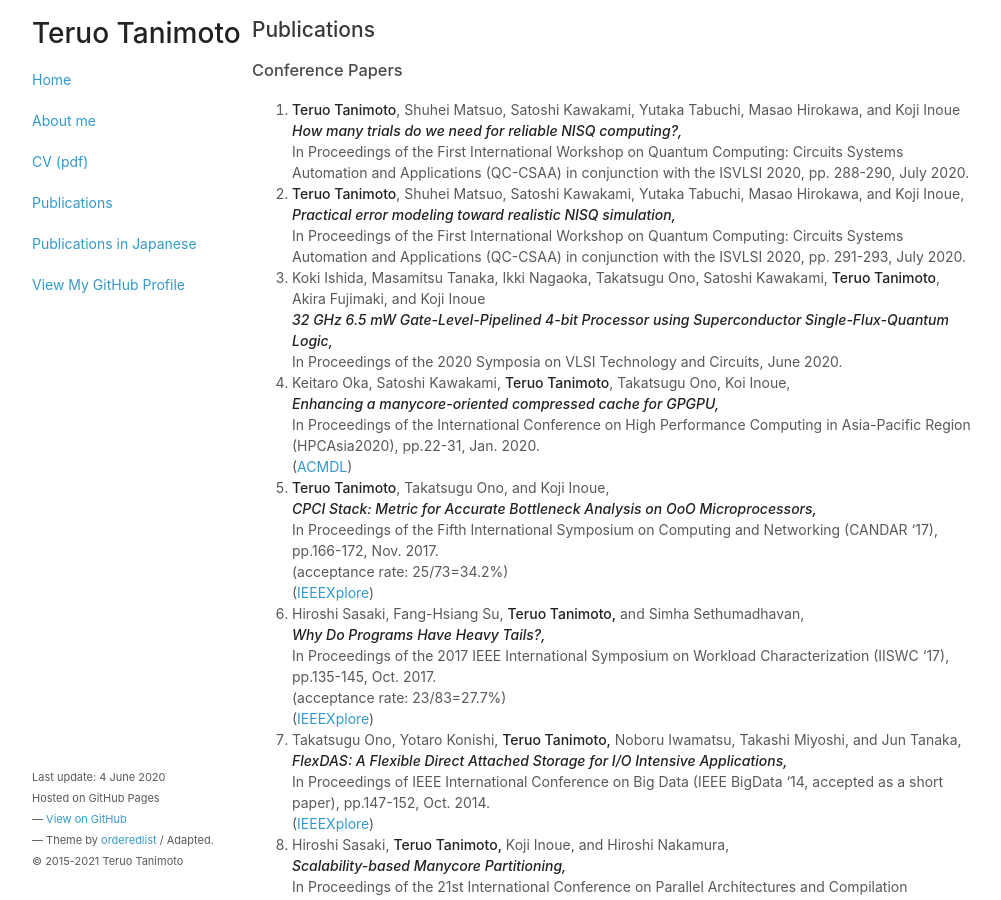
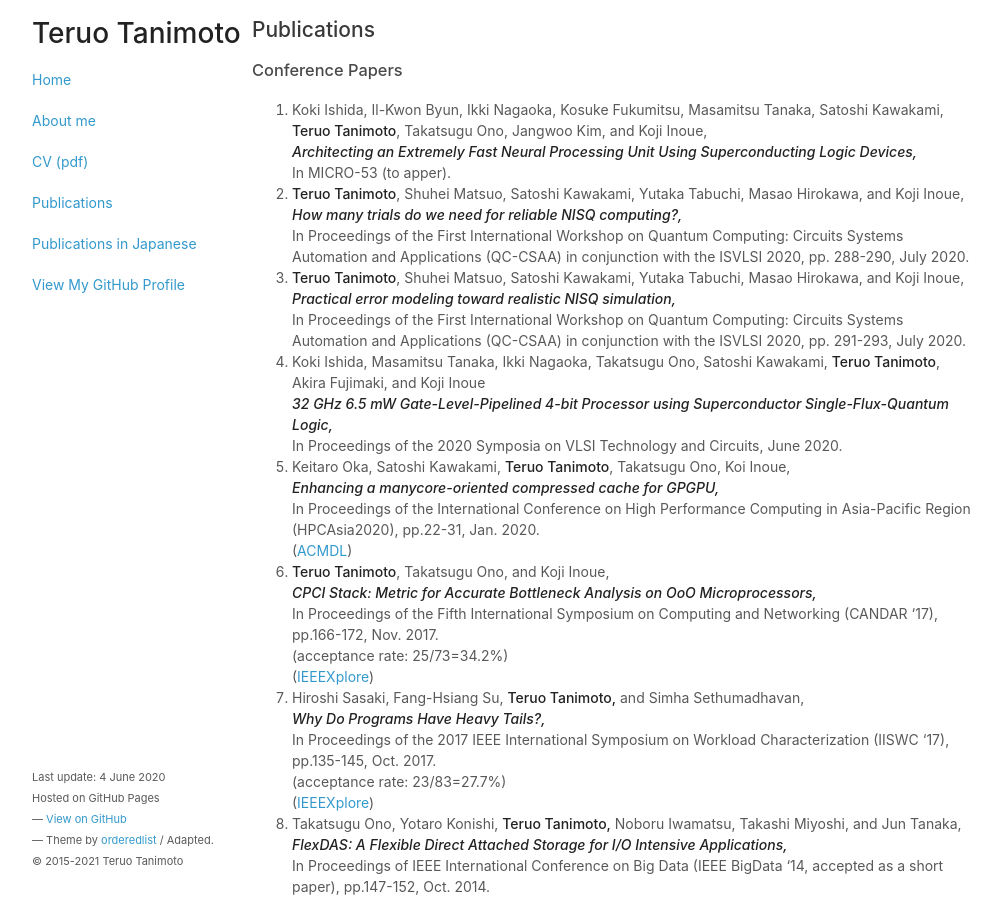
Before and after one commit to teruo41/teruo41.github.io, a Jekyll site: the page built from pubse.md, in a window 1280 px wide and 900 px high. Shown: the whole window, without its empty margins (138-1139 px from the left). Built offline with Jekyll 4.4.1, drawn with Linux system fonts in a browser that asks for light colours.

Commit message:
Added MICRO

```diff
--- a/pubse.md
+++ b/pubse.md
@@ -7,7 +7,10 @@ title: Publications
 
 ### Conference Papers
 
-0. __Teruo Tanimoto__, Shuhei Matsuo, Satoshi Kawakami, Yutaka Tabuchi, Masao Hirokawa, and Koji Inoue
+0. Koki Ishida, Il-Kwon Byun, Ikki Nagaoka, Kosuke Fukumitsu, Masamitsu Tanaka, Satoshi Kawakami, __Teruo Tanimoto__, Takatsugu Ono, Jangwoo Kim, and Koji Inoue,
+   ***Architecting an Extremely Fast Neural Processing Unit Using Superconducting Logic Devices,***
+   In MICRO-53 (to apper).
+0. __Teruo Tanimoto__, Shuhei Matsuo, Satoshi Kawakami, Yutaka Tabuchi, Masao Hirokawa, and Koji Inoue,
    ***How many trials do we need for reliable NISQ computing?,***
    In Proceedings of the First International Workshop on Quantum Computing: Circuits Systems Automation and Applications (QC-CSAA) in conjunction with the ISVLSI 2020, pp. 288-290, July 2020.
 0. __Teruo Tanimoto__, Shuhei Matsuo, Satoshi Kawakami, Yutaka Tabuchi, Masao Hirokawa, and Koji Inoue,
```
Also changed, not shown: index.md (+3 -0 lines).
